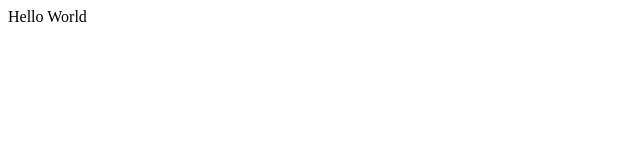
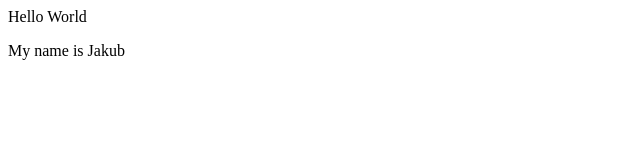
Before and after one commit to jakub-wolanin/nauka-gita, a plain HTML site: page index.html in a window 1280 px wide. Shown: the whole page, without its empty margins (0-640 px from the left). Drawn offline with Linux system fonts and the light colour scheme.

Commit message:
Update body 1 in index.html

```diff
--- a/index.html
+++ b/index.html
@@ -7,5 +7,6 @@
 </head>
 <body>
     <div>Hello World</div>
+    <p>My name is Jakub</p>
 </body>
 </html>
```
